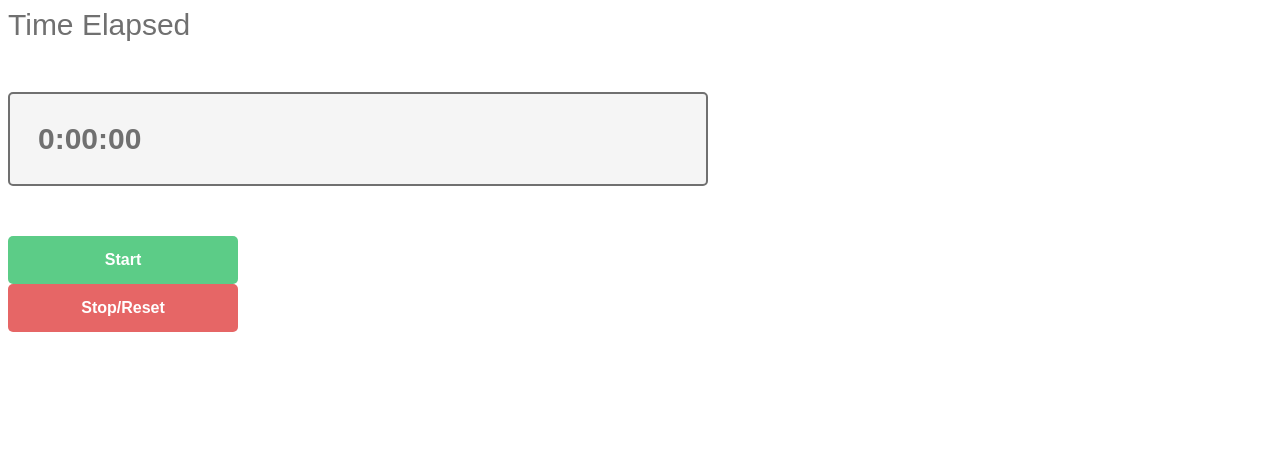
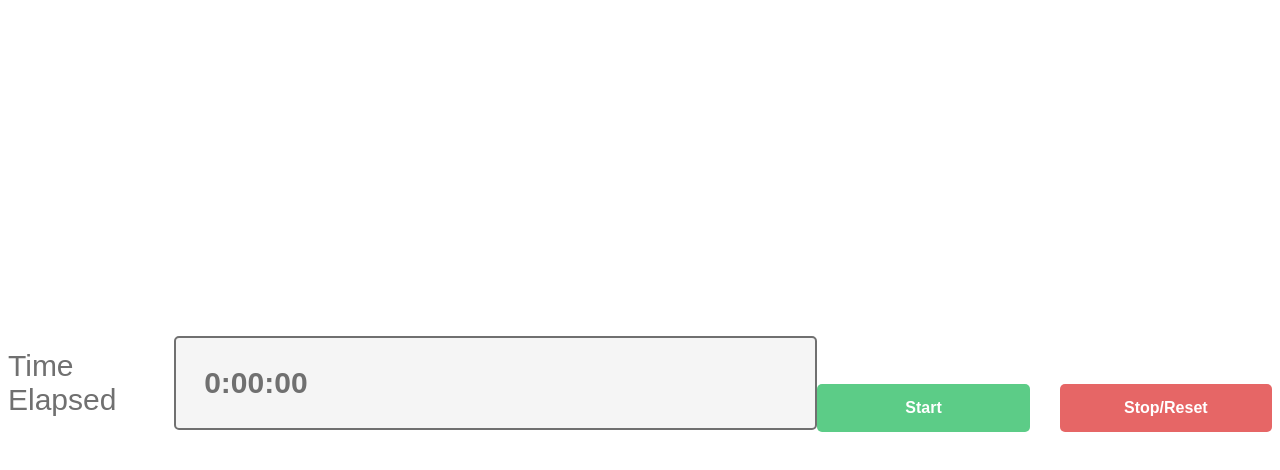
Before and after one commit to 1onyng/fizzBuzzTime, a plain HTML site: page index.html in a window 1280 px wide. Drawn offline with Linux system fonts and the light colour scheme.

Commit message:
Update styling

```diff
--- a/index.html
+++ b/index.html
@@ -10,7 +10,7 @@
 </head>
 
 <body>
-  <div id="timerContainer">
+  <div class="timerContainer">
     <div class="headerTimer">Time Elapsed</div>
     <div class="timer">0:00:00</div>
     <div class="startTimer button" onclick="startTimer()">Start</div>
--- a/style.css
+++ b/style.css
@@ -1,6 +1,15 @@
-#timerContainer {
+html, body {
+  height: 100%;
+}
+
+.timerContainer {
   font-family: Arial;
   color: #707070;
+  height: 100%;
+  display: flex;
+  align-items: center;
+  justify-content: center;
+  /* text-align: center; */
 }
 
 .headerTimer {
@@ -16,12 +25,13 @@
   width: 640px;
   background-color: #F5F5F5;
   padding: 28px;
-  cursor: pointer;
   margin-bottom: 50px;
+  /* display:inline-block; */
 }
 
 .startTimer{
   background-color: #5CCC87;
+  margin-right: 30px;
 }
 
 .pauseTimer{
@@ -37,5 +47,6 @@
   text-align: center;
   font-size: 16px;
   font-weight: bold;
+  display: inline-block;
   cursor: pointer;
 }
```
